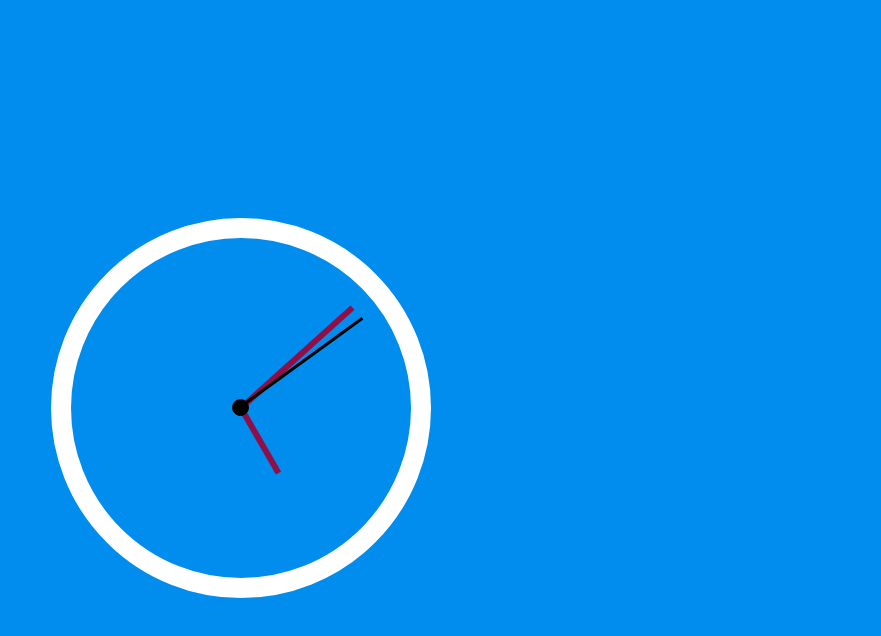
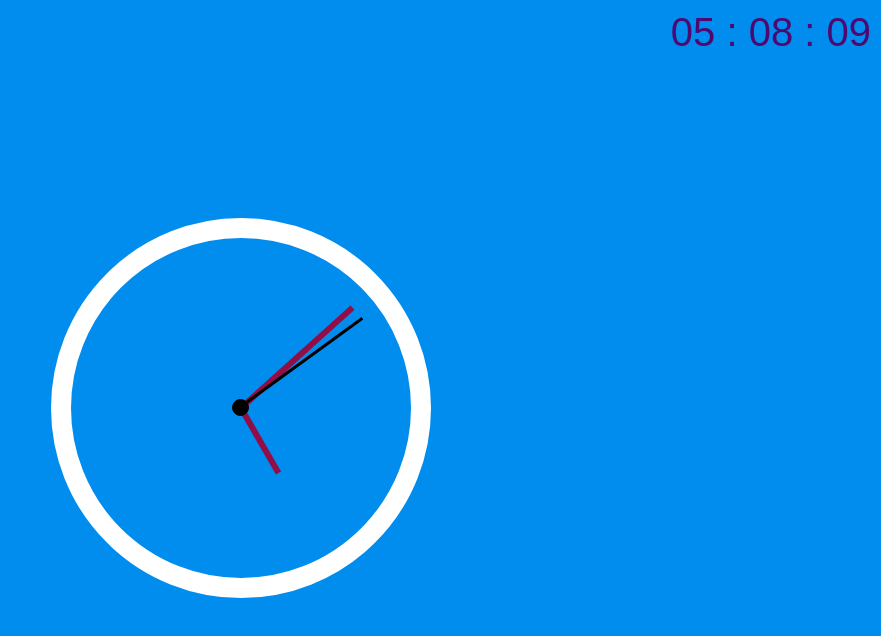
Before and after one commit to iammgautam/JavaScript-Projects, a plain HTML site: page AnalogClock/index.htm in a window 1280 px wide. Shown: the whole page, without its empty margins (399-1280 px from the left). Drawn offline with Linux system fonts and the light colour scheme.

Commit message:
digital Clock added

```diff
--- a/AnalogClock/index.htm
+++ b/AnalogClock/index.htm
@@ -8,6 +8,8 @@
     <link rel="stylesheet" href="style.css">
 </head>
 <body>
+
+    <p class="digi"></p>
 
     <div class="clock">
         <div class="clock-face">
--- a/AnalogClock/script.js
+++ b/AnalogClock/script.js
@@ -1,6 +1,7 @@
 const secondHand = document.querySelector('.second-hand');
 const minsHand = document.querySelector('.min-hand');
 const hourHand = document.querySelector('.hour-hand');
+const digital = document.querySelector('.digi');
 
 const degreeFunc = (unit, fraction) => {
     return (unit / fraction) * 360 + 90;
@@ -27,5 +28,9 @@ function setDate() {
     const hour = now.getHours();
     const hourDegrees = degreeFunc(hour,12);;
     hourHand.style.transform = `rotate(${hourDegrees}deg)`;
+
+    digital.innerHTML = `${hour < 10 ? `0${hour}` : hour} : ${
+        mins < 10 ? `0${mins}` : mins
+      } : ${seconds < 10 ? `0${seconds}` : seconds}`;
 }
 setInterval(setDate,1000);
--- a/AnalogClock/style.css
+++ b/AnalogClock/style.css
@@ -74,3 +74,11 @@ body{
     top: 48%;
     left: 47%;
 }
+.digi {
+    position: fixed;
+    top: 0;
+    right: 0;
+    margin: 10px;
+    font-size: 4rem;
+    color: rgb(79, 8, 114);
+}
```
